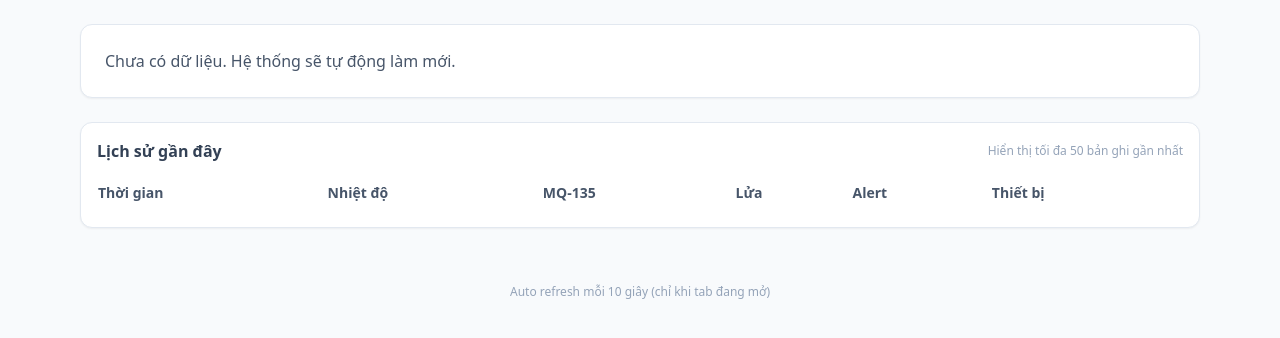
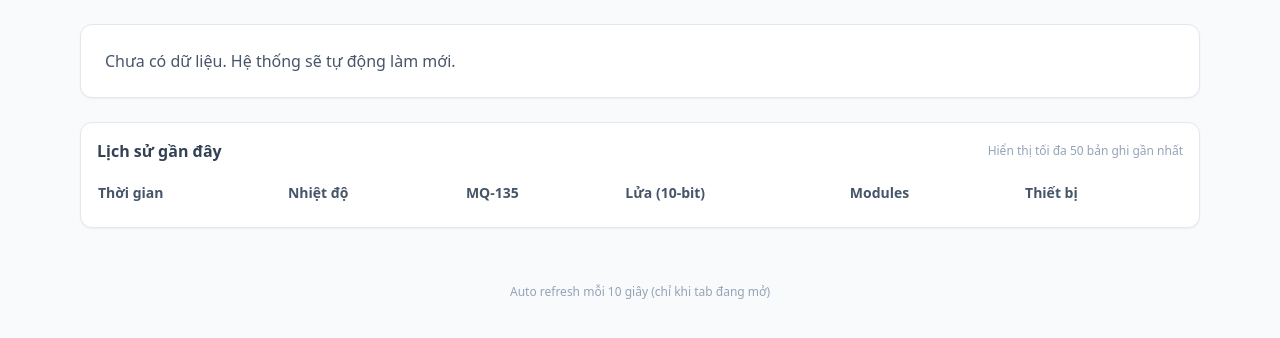
Before and after one commit to AnhNguyxnn/BatterySmartSensor, a FastAPI app: page / in a window 1280 px wide. Shown: the part 53-391 px from the top of the page. Run offline with FastAPI, Linux system fonts and the light colour scheme; lists and menus that the app fills with data are empty; some libraries are stand-ins or nearby versions.

Commit message:
first commit

```diff
--- a/battery_backend/backend/app/main.py
+++ b/battery_backend/backend/app/main.py
@@ -13,6 +13,26 @@ from datetime import datetime, timezone, timedelta
 import requests
 
 models.Base.metadata.create_all(bind=engine)
+
+# Simple migration: ensure new columns exist when using SQLite
+def ensure_migrations():
+    try:
+        if str(engine.url).startswith("sqlite"):
+            from sqlalchemy import text
+            with engine.connect() as conn:
+                res = conn.execute(text("PRAGMA table_info(readings)"))
+                cols = {row[1] for row in res}
+                if "fire_value" not in cols:
+                    conn.execute(text("ALTER TABLE readings ADD COLUMN fire_value INTEGER"))
+                    print("✅ Added column fire_value to readings")
+                for col in ("temp_alert","smoke_alert","fire_alert"):
+                    if col not in cols:
+                        conn.execute(text(f"ALTER TABLE readings ADD COLUMN {col} BOOLEAN"))
+                        print(f"✅ Added column {col} to readings")
+    except Exception as e:
+        print(f"⚠️ Migration check failed: {e}")
+
+ensure_migrations()
 
 app = FastAPI(title="Battery Monitor Backend")
 
@@ -100,17 +120,24 @@ def send_telegram_message(text: str):
         print(f"⚠️ Telegram send error: {e}")
 
 def format_alert_message(payload: schemas.IngestRequest, server_timestamp: int) -> str:
-    # Simple alert message including temperature, smoke, and fire status (ASCII only for compatibility)
+    # Simple alert message including temperature, smoke, and fire analog value (ASCII only for compatibility)
     time_str = datetime.fromtimestamp(server_timestamp, tz=timezone(timedelta(hours=7))).strftime("%Y-%m-%d %H:%M:%S")
+    modules = []
+    if payload.temp_alert:
+        modules.append("NHIET DO")
+    if payload.smoke_alert:
+        modules.append("MQ-135")
+    if payload.fire_alert:
+        modules.append("KY-026")
+
     lines = [
         "<b>CANH BAO</b> tu thiet bi",
         f"Device: <code>{payload.device_id}</code>",
         f"Thoi gian (UTC+7): {time_str}",
         f"Nhiet do: <b>{payload.temperature:.1f} C</b>",
         f"MQ-135: <b>{payload.smoke_value}</b>",
-        f"Cam bien MQ-135 ket noi: {'YES' if payload.smoke_connected else 'NO'}",
-        f"Lua phat hien: {'CO' if payload.fire_detected else 'KHONG'}",
-        f"Alert active: {'ON' if payload.alert_active else 'OFF'}",
+        f"KY-026 (10-bit): <b>{payload.fire_value}</b>",
+        f"Modules: {', '.join(modules) if modules else 'NONE'}",
     ]
     return "\n".join(lines)
 
@@ -154,17 +181,18 @@ def ingest(payload: schemas.IngestRequest, background_tasks: BackgroundTasks, db
         timestamp=server_timestamp,  # Sử dụng thời gian server
         temperature=payload.temperature,
         smoke_value=payload.smoke_value,
-        smoke_connected=payload.smoke_connected,
-        fire_detected=payload.fire_detected,
-        alert_active=payload.alert_active,
+        fire_value=payload.fire_value,
+        temp_alert=payload.temp_alert,
+        smoke_alert=payload.smoke_alert,
+        fire_alert=payload.fire_alert,
     )
     db.add(entity)
     db.commit()
     db.refresh(entity)
 
-    # Send Telegram alert asynchronously if alert is active or fire detected
+    # Send Telegram alert asynchronously if any module alerts
     try:
-        if payload.alert_active or payload.fire_detected:
+        if payload.temp_alert or payload.smoke_alert or payload.fire_alert:
             message = format_alert_message(payload, server_timestamp)
             background_tasks.add_task(send_telegram_message, message)
     except Exception as e:
--- a/battery_backend/backend/app/models.py
+++ b/battery_backend/backend/app/models.py
@@ -10,6 +10,10 @@ class Reading(Base):
     timestamp = Column(BigInteger, index=True)  # Unix timestamp (hiện đang dùng thời gian server)
     temperature = Column(Float)
     smoke_value = Column(Integer)
+    fire_value = Column(Integer)
+    temp_alert = Column(Boolean, default=False)
+    smoke_alert = Column(Boolean, default=False)
+    fire_alert = Column(Boolean, default=False)
     smoke_connected = Column(Boolean)
     mq2_preheated = Column(Boolean)
     fire_detected = Column(Boolean)
--- a/battery_backend/backend/app/templates/index.html
+++ b/battery_backend/backend/app/templates/index.html
@@ -33,8 +33,9 @@
     <section class="rounded-xl border border-slate-200 bg-white p-4 shadow-sm">
       <h3 class="text-sm font-semibold text-slate-600">Trạng thái</h3>
       <div class="mt-3 flex flex-wrap gap-2">
-        <span class="px-2 py-1 rounded-full text-xs font-medium {{ 'bg-red-100 text-red-700' if latest.fire_detected else 'bg-emerald-100 text-emerald-700' }}">{{ 'Phát hiện LỬA' if latest.fire_detected else 'Bình thường' }}</span>
-        <span class="px-2 py-1 rounded-full text-xs font-medium {{ 'bg-amber-100 text-amber-700' if latest.alert_active else 'bg-slate-100 text-slate-700' }}">Alert: {{ 'ON' if latest.alert_active else 'OFF' }}</span>
+        {% if latest.temp_alert %}<span class="px-2 py-1 rounded-full text-xs font-medium bg-red-100 text-red-700">Temp</span>{% endif %}
+        {% if latest.smoke_alert %}<span class="px-2 py-1 rounded-full text-xs font-medium bg-amber-100 text-amber-700">MQ-135</span>{% endif %}
+        {% if latest.fire_alert %}<span class="px-2 py-1 rounded-full text-xs font-medium bg-orange-100 text-orange-700">KY-026</span>{% endif %}
       </div>
     </section>
     {% else %}
@@ -56,8 +57,8 @@
             <th class="py-2 pr-3">Thời gian</th>
             <th class="py-2 pr-3">Nhiệt độ</th>
             <th class="py-2 pr-3">MQ-135</th>
-            <th class="py-2 pr-3">Lửa</th>
-            <th class="py-2 pr-3">Alert</th>
+            <th class="py-2 pr-3">Lửa (10-bit)</th>
+            <th class="py-2 pr-3">Modules</th>
             <th class="py-2 pr-3">Thiết bị</th>
           </tr>
         </thead>
@@ -67,11 +68,13 @@
             <td class="py-2 pr-3 whitespace-nowrap">{{ r.created_at | datetime_to_local }}</td>
             <td class="py-2 pr-3">{{ '%.1f'|format(r.temperature) }} °C</td>
             <td class="py-2 pr-3">{{ r.smoke_value }}</td>
+            <td class="py-2 pr-3">{{ r.fire_value }}</td>
             <td class="py-2 pr-3">
-              <span class="px-2 py-0.5 rounded-full text-xs font-medium {{ 'bg-red-100 text-red-700' if r.fire_detected else 'bg-emerald-100 text-emerald-700' }}">{{ 'Có' if r.fire_detected else 'Không' }}</span>
-            </td>
-            <td class="py-2 pr-3">
-              <span class="px-2 py-0.5 rounded-full text-xs font-medium {{ 'bg-amber-100 text-amber-700' if r.alert_active else 'bg-slate-100 text-slate-700' }}">{{ 'ON' if r.alert_active else 'OFF' }}</span>
+              {% set mods = [] %}
+              {% if r.temp_alert %}{% set _ = mods.append('Temp') %}{% endif %}
+              {% if r.smoke_alert %}{% set _ = mods.append('MQ-135') %}{% endif %}
+              {% if r.fire_alert %}{% set _ = mods.append('KY-026') %}{% endif %}
+              {{ ', '.join(mods) if mods else '-' }}
             </td>
             <td class="py-2 pr-3 text-slate-600">{{ r.device_id }}</td>
           </tr>
--- a/battery_backend/backend/app/templates/index_debug.html
+++ b/battery_backend/backend/app/templates/index_debug.html
@@ -24,8 +24,9 @@
       <div>Device: <span class="font-medium">{{ r.device_id }}</span></div>
       <div>Temp: <span class="font-medium">{{ '%.1f'|format(r.temperature) }} °C</span></div>
       <div>MQ-135: <span class="font-medium">{{ r.smoke_value }}</span></div>
-      <div>Fire: <span class="font-medium">{{ 'DETECTED' if r.fire_detected else 'Normal' }}</span></div>
-      <div>Alert: <span class="font-medium">{{ 'ON' if r.alert_active else 'OFF' }}</span></div>
+      <div>Fire (10-bit): <span class="font-medium">{{ r.fire_value }}</span></div>
+      <div>Modules: <span class="font-medium">{{ (['Temp'] if r.temp_alert else []) + (['MQ-135'] if r.smoke_alert else []) + (['KY-026'] if r.fire_alert else []) | join(', ') or '-' }}</span></div>
+
       <div>Server Time: <span class="font-medium">{{ r.created_at | datetime_to_local }}</span></div>
       <div class="col-span-full">Device Time: <span class="font-medium">{{ r.timestamp | timestamp_to_datetime }}</span></div>
     </div>
--- a/battery_backend/backend/app/templates/index_simple.html
+++ b/battery_backend/backend/app/templates/index_simple.html
@@ -17,8 +17,9 @@
       <div><span class="text-slate-500">Device:</span> <span class="font-medium">{{ latest.device_id }}</span></div>
       <div><span class="text-slate-500">Temp:</span> <span class="font-medium">{{ '%.1f'|format(latest.temperature) }} °C</span></div>
       <div><span class="text-slate-500">MQ-135:</span> <span class="font-medium">{{ latest.smoke_value }}</span></div>
-      <div><span class="text-slate-500">Fire:</span> <span class="font-medium">{{ 'DETECTED' if latest.fire_detected else 'Normal' }}</span></div>
-      <div><span class="text-slate-500">Alert:</span> <span class="font-medium">{{ 'ON' if latest.alert_active else 'OFF' }}</span></div>
+      <div><span class="text-slate-500">Fire (10-bit):</span> <span class="font-medium">{{ latest.fire_value }}</span></div>
+      <div><span class="text-slate-500">Modules:</span> <span class="font-medium">{{ (['Temp'] if latest.temp_alert else []) + (['MQ-135'] if latest.smoke_alert else []) + (['KY-026'] if latest.fire_alert else []) | join(', ') or '-' }}</span></div>
+
       <div><span class="text-slate-500">Time:</span> <span class="font-medium">{{ latest.created_at | datetime_to_local }}</span></div>
       <div class="col-span-full"><span class="text-slate-500">Device Time:</span> <span class="font-medium">{{ latest.timestamp | timestamp_to_datetime }}</span></div>
     </div>
```
Also changed, not shown: battery_backend/backend/app/schemas.py (+8 -6 lines), 2 other files.
